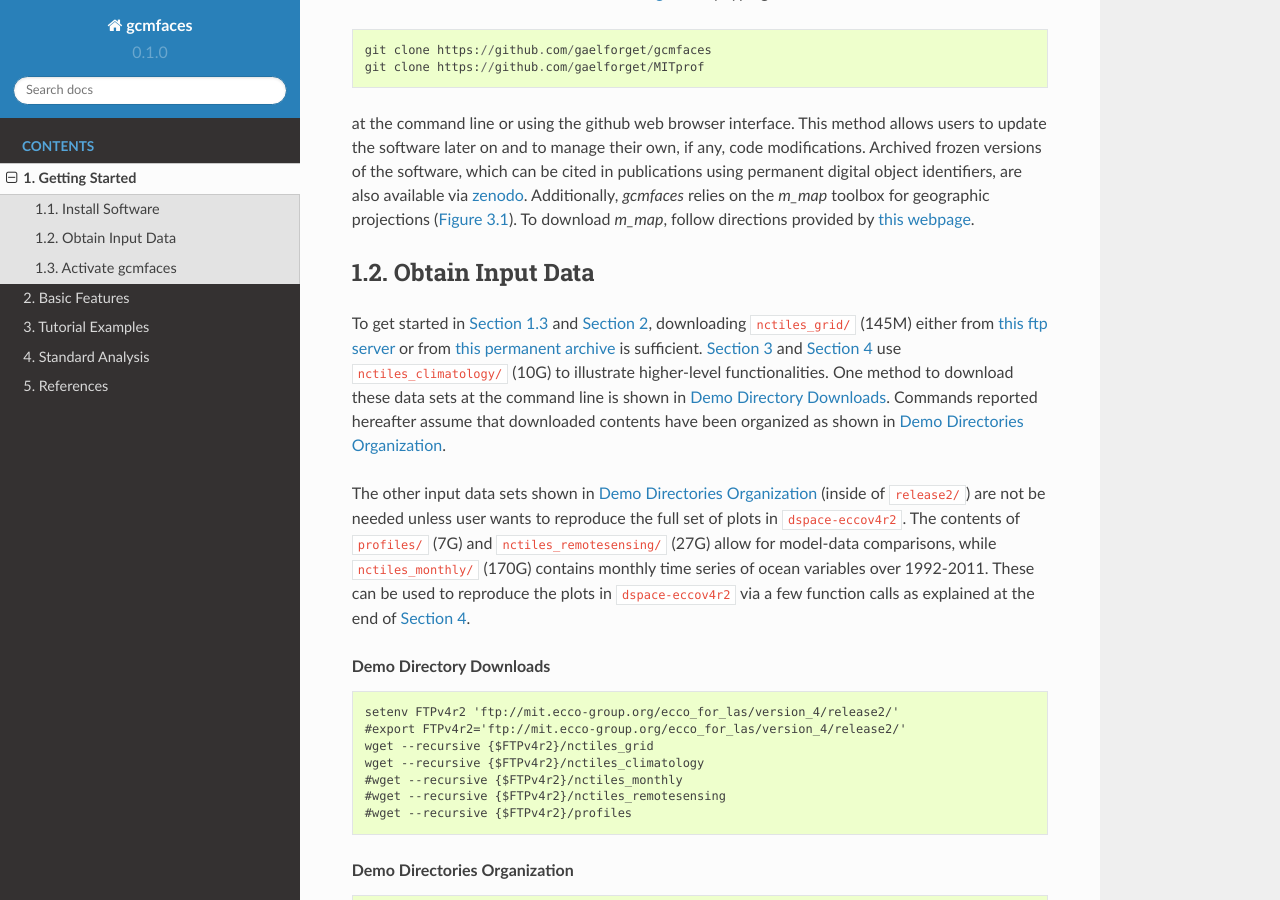
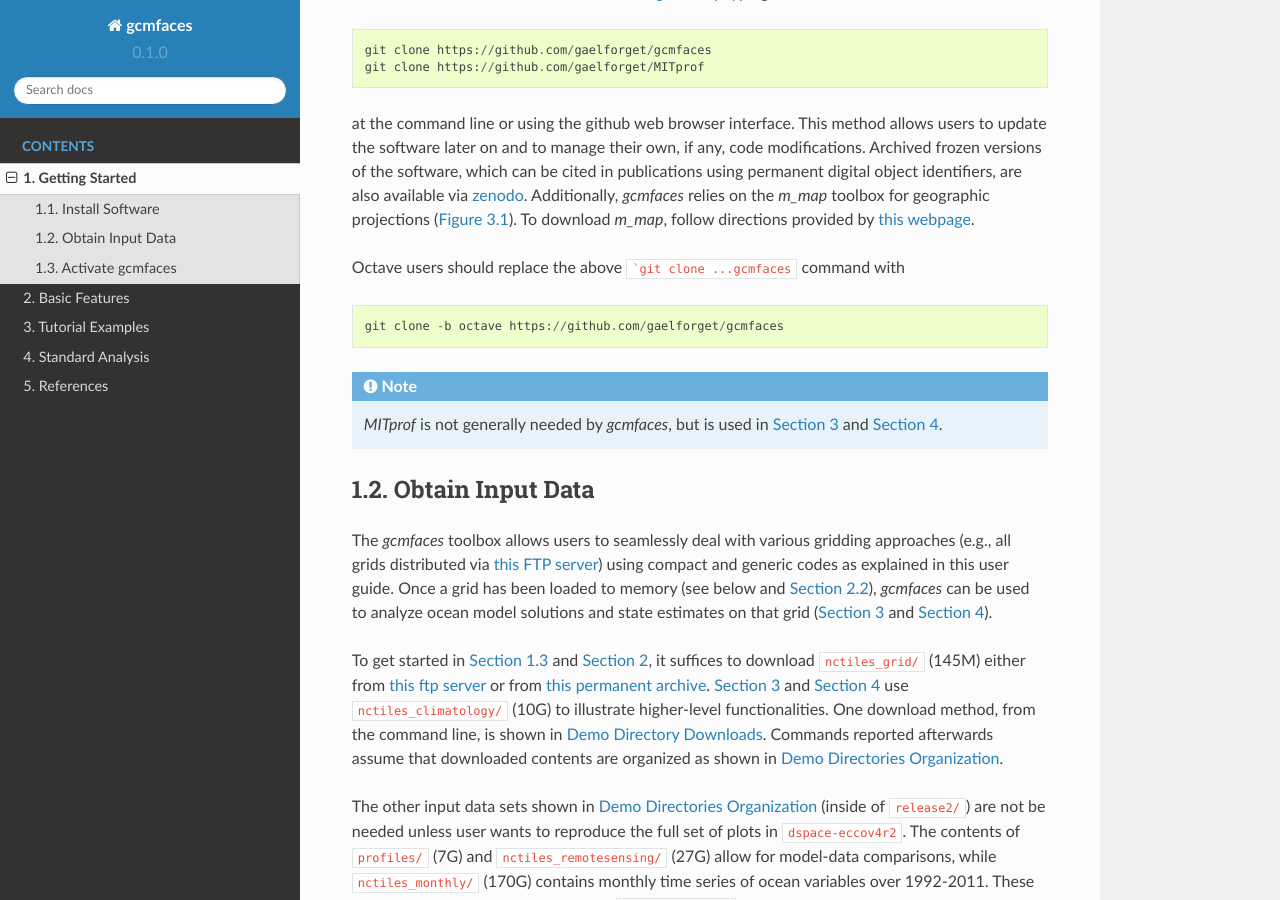
Before and after one commit to MITgcm/gcmfaces, a Sphinx documentation site: the page built from docs/prep_install.rst, in a window 1280 px wide and 900 px high, scrolled down 235 px. Built offline with Sphinx 7.4.7 and the Read the Docs theme 2.0.0, drawn with Linux system fonts in a browser that asks for light colours; cross-references to code outside the pages are shown as plain code.

Commit message:
document octave version, grid directories, and doInteractive option + a few tweaks

````diff
--- a/docs/prep_install.rst
+++ b/docs/prep_install.rst
@@ -18,19 +18,38 @@ Download the latest software version from `github <https://github.com/gaelforget
 
 at the command line or using the github web browser interface. This method allows users to update the software later on and to manage their own, if any, code modifications. Archived frozen versions of the software, which can be cited in publications using permanent digital object identifiers, are also available via `zenodo <https://zenodo.org/badge/latestdoi/62541910>`__. Additionally, `gcmfaces` relies on the `m_map` toolbox for geographic projections (:numref:`plot_one_field_M_MAP`). To download `m_map`, follow directions provided by `this webpage <https://www.eoas.ubc.ca/~rich/map.html>`__.
 
+Octave users should replace the above ```git clone ...gcmfaces`` command with
+
+::
+
+    git clone -b octave https://github.com/gaelforget/gcmfaces
+
+.. note::
+
+       `MITprof` is not generally needed by `gcmfaces`, but is used in :numref:`demo` and :numref:`standard`.
+
 .. _data:
 
 Obtain Input Data
 -----------------
 
-To get started in :numref:`getting_started` and :numref:`features`,
-downloading ``nctiles_grid/`` (145M) either from `this ftp
+The `gcmfaces` toolbox allows users to seamlessly deal with various gridding
+approaches (e.g., all grids distributed via `this FTP server
+<ftp://mit.ecco-group.org/ecco_for_las/version_4/grids/>`__)
+using compact and generic codes as explained in this user guide. Once a
+grid has been loaded to memory (see below and :numref:`Cgrid`), `gcmfaces` can be used
+to analyze ocean model solutions and state estimates on that grid
+(:numref:`demo` and :numref:`standard`).
+
+
+To get started in :numref:`getting_started` and :numref:`features`, it
+suffices to download ``nctiles_grid/`` (145M) either from `this ftp
 server <ftp://mit.ecco-group.org/ecco_for_las/version_4/release2/nctiles_grid/>`__
-or from `this permanent archive <http://dx.doi.org/10.7910/DVN/H8W5VW>`__ is sufficient.
+or from `this permanent archive <http://dx.doi.org/10.7910/DVN/H8W5VW>`__.
 :numref:`demo` and :numref:`standard` use ``nctiles_climatology/`` (10G)
-to illustrate higher-level functionalities. One method to download these data sets at the command line
-is shown in :ref:`downloads`. Commands reported hereafter assume that downloaded contents
-have been organized as shown in :ref:`gcmfaces_demo_dirtree`.
+to illustrate higher-level functionalities. One download method, from the
+command line, is shown in :ref:`downloads`. Commands reported afterwards assume
+that downloaded contents are organized as shown in :ref:`gcmfaces_demo_dirtree`.
 
 The other input data sets shown in :ref:`gcmfaces_demo_dirtree` (inside of ``release2/``)
 are not be needed unless user wants to reproduce the full set of plots in :cite:`dspace-eccov4r2`.
````
Also changed, not shown: docs/index.rst (+15 -3 lines), docs/prep_diags.rst (+8 -0 lines).
